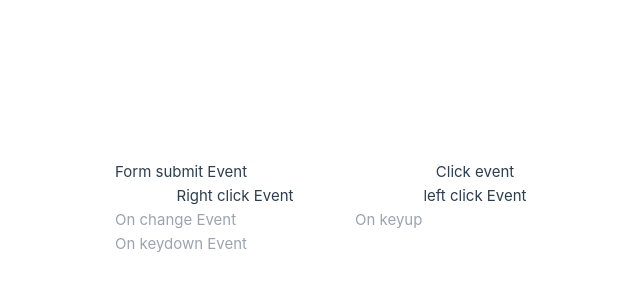
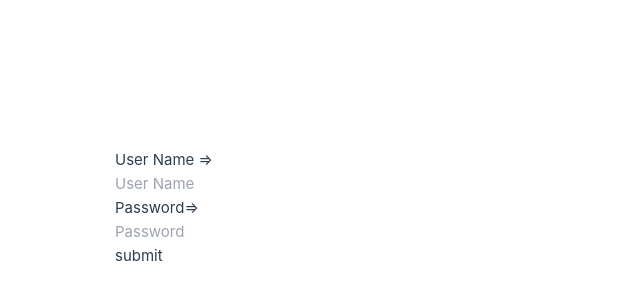
Before and after one commit to MDTOMSDUDDIN/Vue-js, a Vue app: page / in a window 1280 px wide. Shown: the part 192-492 px from the top of the page, without its empty margins (285-925 px from the left). Built offline with nearby package versions, Linux system fonts and the light colour scheme.

Commit message:
form manage vue-js

```diff
--- a/src/App.vue
+++ b/src/App.vue
@@ -1,36 +1,28 @@
 <script setup>
-function onformsubmit(){
-  alert('form submit successfull ')
-}
-function onClick(){
-  alert('i am click event');
-}
+import { reactive } from 'vue';
 
-function OnRightClick(){
-  alert('on right click Event ');
-}
 
-function OnLeftClick(){
-  alert('on left click event ');
-}
-function onChange(){
-  alert('I am On Change Event');
+const myFormData=reactive({
+    user:"",
+    password:"",
+})
+function formdata(){
+    console.log(myFormData);
 }
 </script>
 
 <template>
-  <form @submit.prevent="onformsubmit">
-    <button type="submit">Form submit Event </button>
-  </form>
+  <form @submit.prevent="formdata" >
+    <label >User Name =>{{ myFormData.user }}</label><br>
+    <input v-model="myFormData.user" type="text" placeholder="User Name"><br>
 
 
-  <button @click="onClick">Click event </button>
+    <label >Password=>{{ myFormData.password }}</label><br>
+    <input v-model="myFormData.password" type="possword" placeholder="Password"><br>
 
-  <button @click.right="OnRightClick">Right click Event</button>
-  <button @click.left="OnLeftClick">left click Event</button>
-  <input @change="onChange" placeholder="On change Event ">
-  <input @keyup="onChange" placeholder="On keyup ">
-  <input @keydown="onChange" placeholder="On keydown Event ">
+    <button type="submit">submit</button>
+
+  </form>
 </template>
 
 <style scoped>
```
